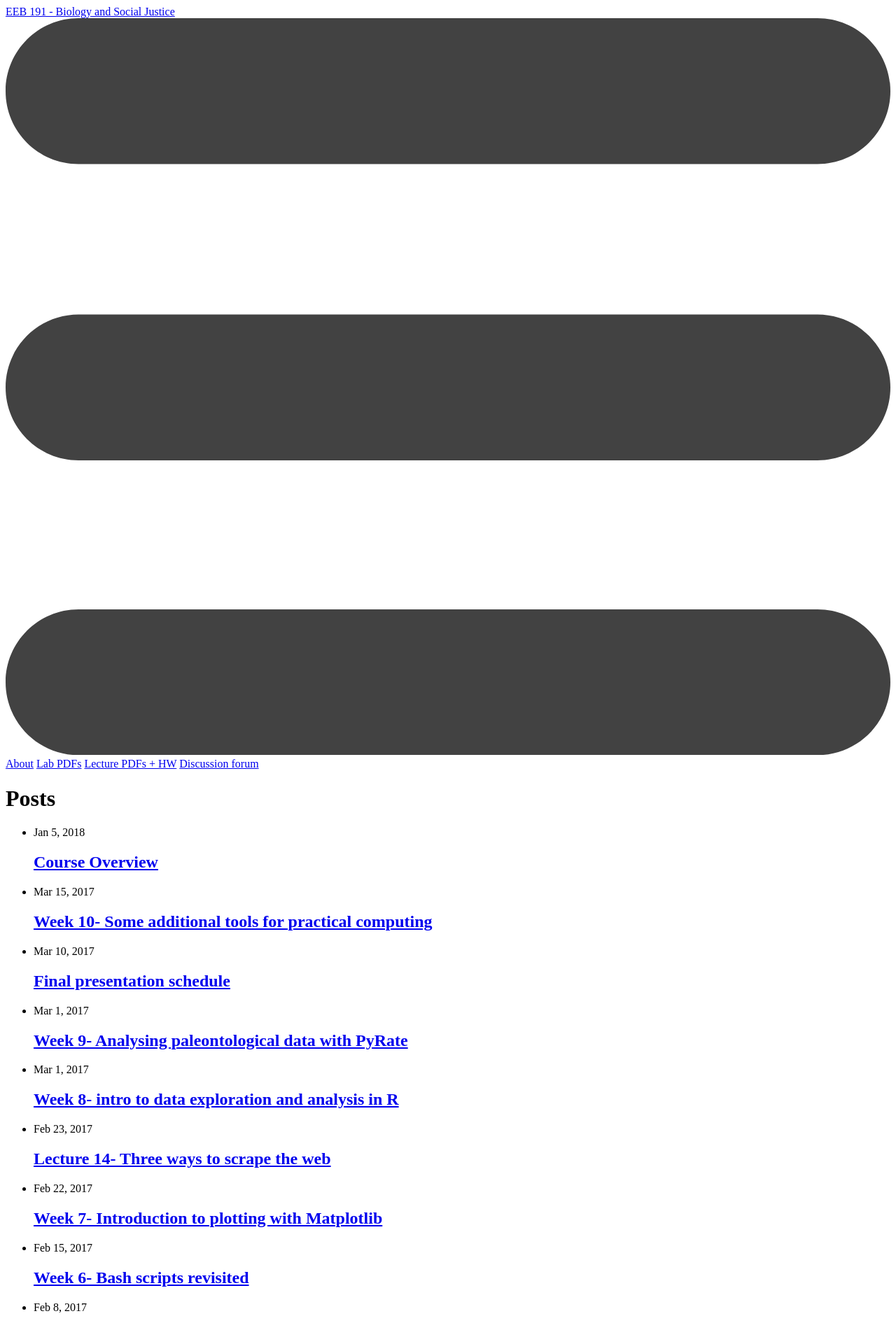
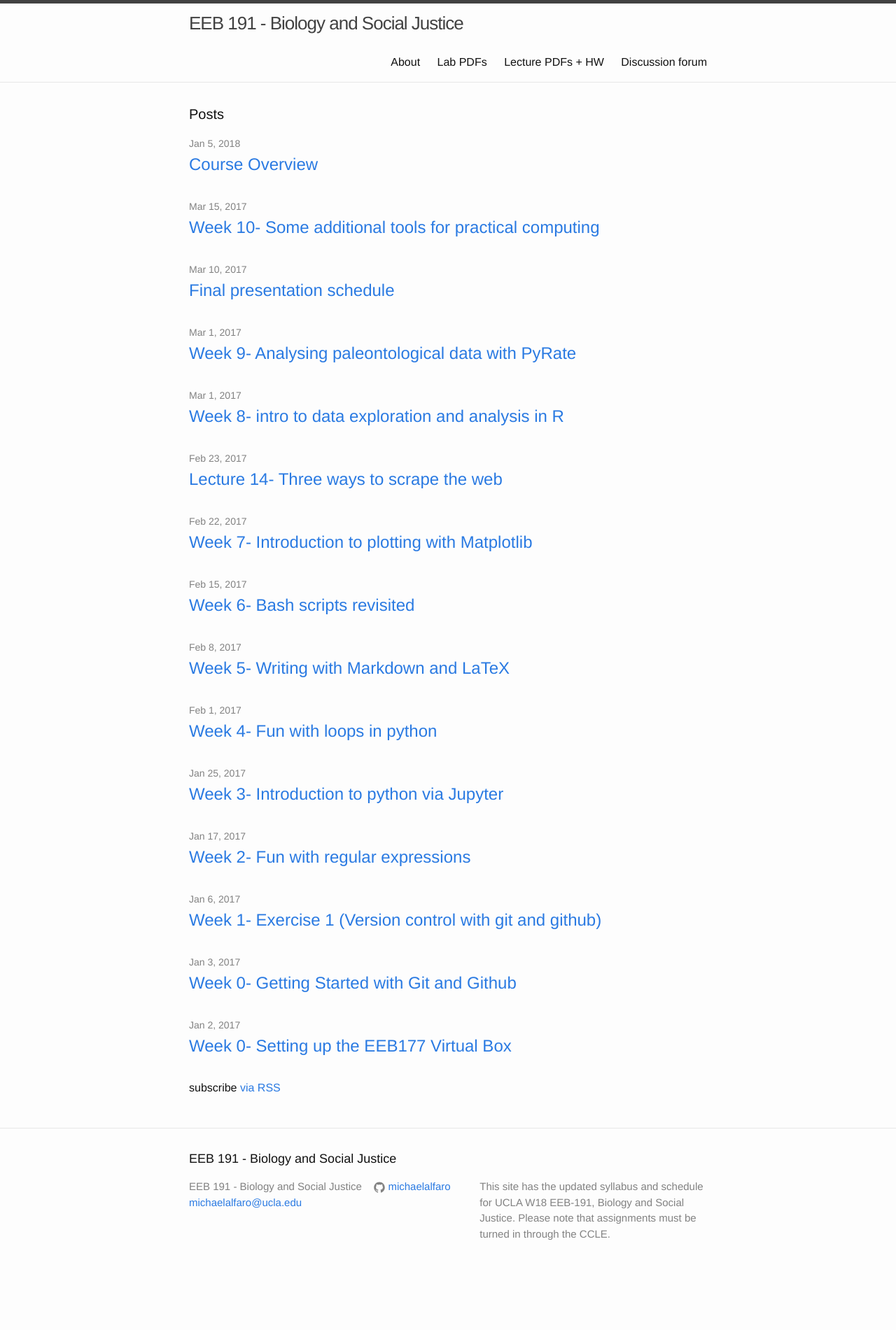
Before and after one commit to michaelalfaro/eeb177-W17.github.io, a Jekyll site: the page built from index.html, in a window 1280 px wide. Shown: the top 1901 px of the page at 70% size. Built offline with Jekyll 4.4.1, drawn with Linux system fonts in a browser that asks for light colours; after the commit the page ends 1835 px from its top, so only the background shows below that.

Commit message:
fixing yaml

```diff
--- a/_config.yml
+++ b/_config.yml
@@ -3,8 +3,8 @@
 email: michaelalfaro@ucla.edu
 description: > # this means to ignore newlines until "baseurl:"
   This site has the updated syllabus and schedule for UCLA W18 EEB-191, Biology and Social Justice. Please note that assignments must be turned in through the CCLE.
-baseurl: "eeb191-W18" # the subpath of your site, e.g. /blog/
-url: "https://michaelalfaro.github.io/eeb191-W18.github.io/" # the base hostname & protocol for your site
+baseurl: "/eeb191-W18.github.io/" # the subpath of your site, e.g. /blog/
+url: "https://michaelalfaro.github.io" # the base hostname & protocol for your site
 twitter_username:
 github_username:  michaelalfaro
 exclude: weekly_content, hw_files
```
